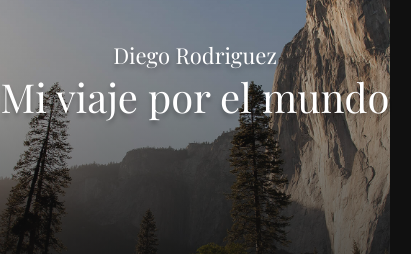
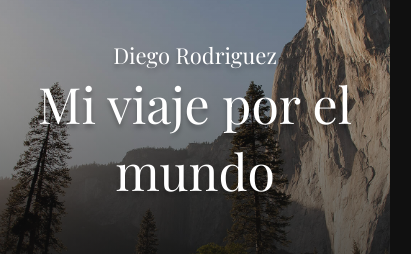
Before and after one commit to Yaakov0111/Galer-a-imagenes, a website: page index.html in a window 390 px wide. Shown: the part 140-394 px from the top of the page, 411 px wide, since content can reach past the window. Drawn offline with nearby package versions, Linux system fonts and the light colour scheme.

Commit message:
Se agregó un media query en 600px para que se vea mejor en celulares

```diff
--- a/public/bundle.css
+++ b/public/bundle.css
@@ -229,3 +229,19 @@ a {
   margin-bottom: 150px;
   color: #888;
 } /*# sourceMappingURL=bundle.css.map */
+
+/* Estilo por defecto para .hero */
+
+/* Estilo para .hero cuando la pantalla es menor a 600px */
+@media (max-width: 600px) {
+  .hero__titulo {
+    font-size: 50px;
+    color: white;
+    display: block;
+    text-align: center;
+  }
+  .categorias {
+    grid-template-columns: repeat(1, 1fr);
+    gap: 10px;
+  }
+}
```
